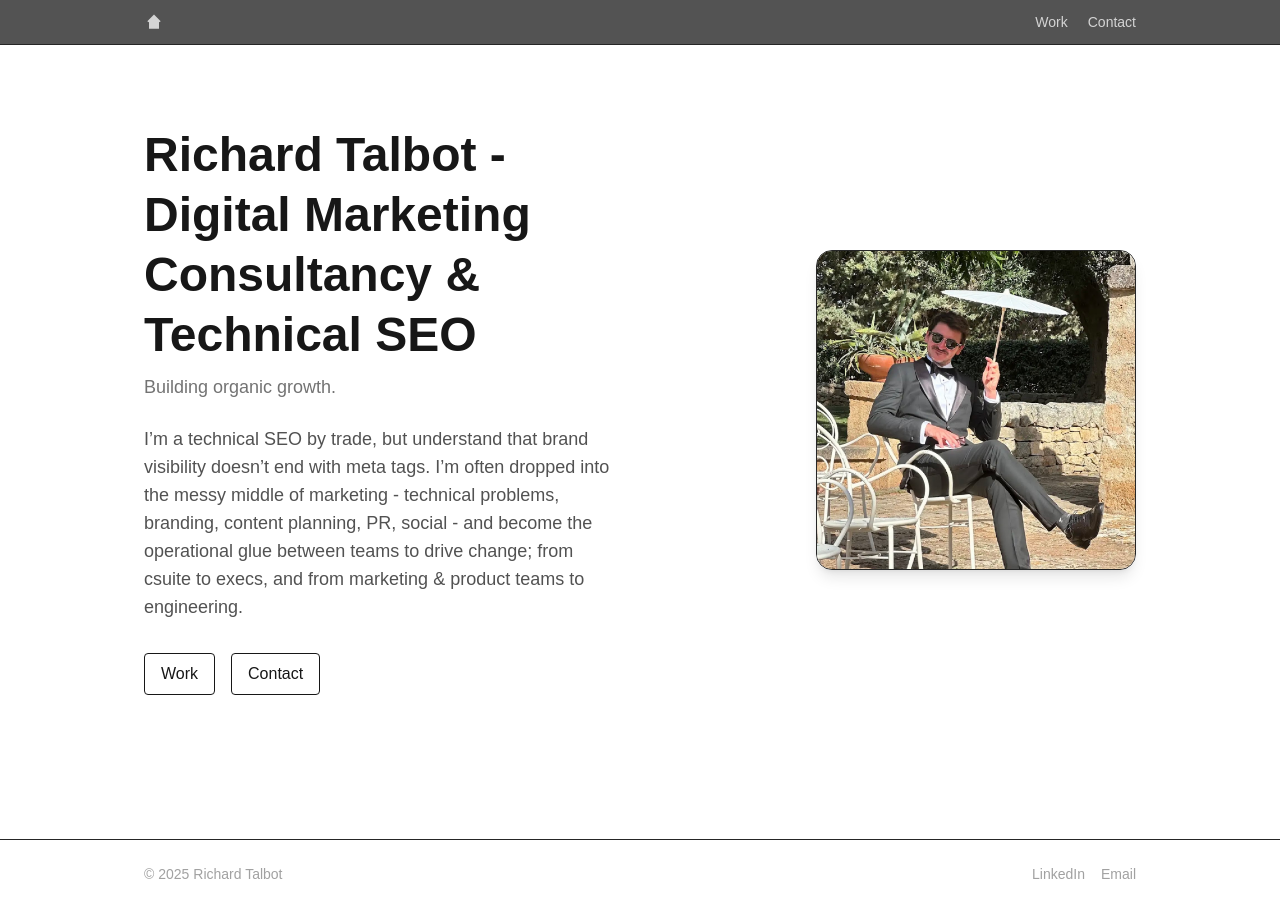
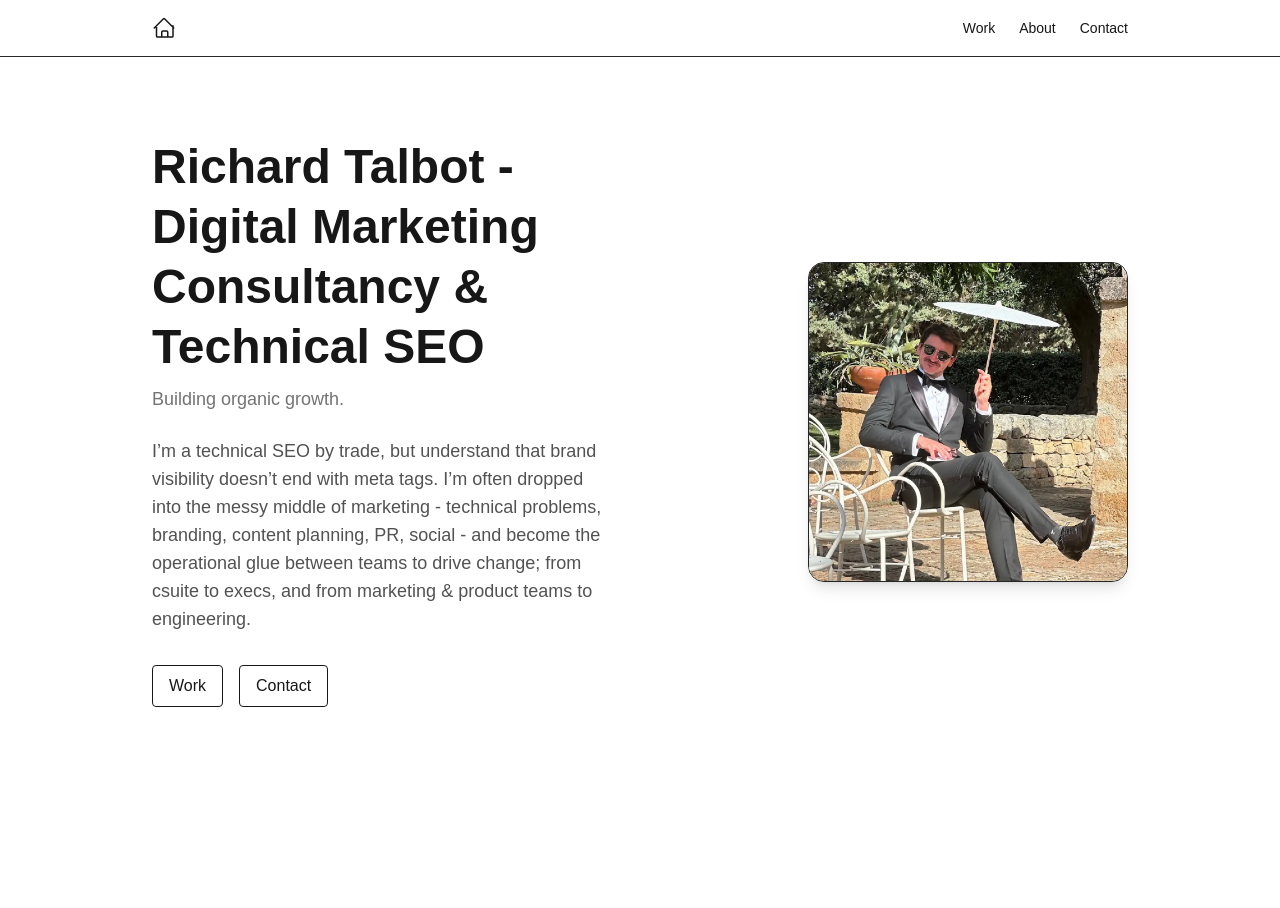
Before and after one commit to rht55/seo-site, a Next.js app: page / in a window 1280 px wide. After the commit the page ends 800 px from the top, so only its background shows below. Built offline with nearby package versions, Linux system fonts and the light colour scheme.

Commit message:
Update layout.tsx

```diff
--- a/app/layout.tsx
+++ b/app/layout.tsx
@@ -1,96 +1,50 @@
-import type { Metadata } from "next";
 import "./globals.css";
+import Link from "next/link";
 
-export const metadata: Metadata = {
-  metadataBase: new URL("https://www.richardhtalbot.co.uk"),
-  title: {
-    default: "Richard Talbot — Digital Marketing Consultancy & Technical SEO",
-    template: "%s — Richard Talbot",
-  },
-  description:
-    "Technical SEO, analytics, and digital strategy consultancy for growth-focused brands.",
-  openGraph: {
-    type: "website",
-    siteName: "Richard Talbot",
-    title: "Richard Talbot — Technical SEO & Digital Strategy",
-    description:
-      "Technical SEO, analytics, and digital strategy consultancy for growth-focused brands.",
-    url: "https://www.richardhtalbot.co.uk",
-  },
-  twitter: {
-    card: "summary_large_image",
-    title: "Richard Talbot — Technical SEO & Digital Strategy",
-    description:
-      "Technical SEO, analytics, and digital strategy consultancy for growth-focused brands.",
-  },
+export const metadata = {
+  title: "Richard Talbot — Digital Marketing Consultancy & Technical SEO",
+  description: "Building organic growth.",
 };
 
-function SiteHeader() {
+export default function RootLayout({ children }) {
   return (
-    <header className="sticky top-0 z-50 backdrop-blur supports-[backdrop-filter]:bg-neutral-950/70 bg-neutral-950/70 border-b border-neutral-800">
-      <nav className="mx-auto max-w-5xl flex items-center justify-between px-4 py-3 text-sm text-neutral-300">
-        {/* Home icon link */}
-        <a href="/" className="hover:text-white transition">
+    <html lang="en">
+      <body className="bg-black text-white font-sans">
+        <header className="border-b border-neutral-800">
+          <nav className="max-w-5xl mx-auto flex items-center justify-between py-4 px-6">
+            <Link href="/" className="text-xl hover:opacity-80">
+              <span className="sr-only">Home</span>
               <svg
                 xmlns="http://www.w3.org/2000/svg"
+                fill="none"
                 viewBox="0 0 24 24"
-            fill="currentColor"
-            className="w-5 h-5"
+                strokeWidth={1.5}
+                stroke="currentColor"
+                className="w-6 h-6"
               >
-            <path d="M12 3l8 8-1.4 1.4L18 11.8V20H6v-8.2l-.6.6L4 11l8-8z" />
+                <path
+                  strokeLinecap="round"
+                  strokeLinejoin="round"
+                  d="M2.25 12l8.954-8.955c.44-.439 1.152-.439 1.591 0L21.75 12M4.5 9.75v10.125c0 .621.504 1.125 1.125 1.125H9.75v-4.875c0-.621.504-1.125 1.125-1.125h3.75c.621 0 1.125.504 1.125 1.125V21h4.125c.621 0 1.125-.504 1.125-1.125V9.75M8.25 21h8.25"
+                />
               </svg>
-        </a>
+            </Link>
 
-        <div className="flex gap-5">
-          <a className="hover:text-white transition" href="/work">
+            <div className="flex items-center space-x-6 text-sm">
+              <Link href="/work" className="hover:text-neutral-400">
                 Work
-          </a>
-          <a className="hover:text-white transition" href="/contact">
+              </Link>
+              <Link href="/about" className="hover:text-neutral-400">
+                About
+              </Link>
+              <Link href="/contact" className="hover:text-neutral-400">
                 Contact
-          </a>
+              </Link>
             </div>
           </nav>
         </header>
-  );
-}
 
-function SiteFooter() {
-  return (
-    <footer className="border-t border-neutral-800 mt-16 text-neutral-400">
-      <div className="mx-auto max-w-5xl px-4 py-6 text-sm flex items-center justify-between">
-        <p>© {new Date().getFullYear()} Richard Talbot</p>
-        <div className="flex gap-4">
-          <a
-            className="hover:text-white"
-            href="https://www.linkedin.com/in/rick-talbot-47525b53"
-            target="_blank"
-            rel="noreferrer"
-          >
-            LinkedIn
-          </a>
-          <a
-            className="hover:text-white"
-            href="mailto:hello@richardhtalbot.co.uk"
-          >
-            Email
-          </a>
-        </div>
-      </div>
-    </footer>
-  );
-}
-
-export default function RootLayout({
-  children,
-}: {
-  children: React.ReactNode;
-}) {
-  return (
-    <html lang="en">
-      <body className="bg-neutral-950 text-neutral-100 antialiased">
-        <SiteHeader />
-        <main className="mx-auto max-w-5xl px-4">{children}</main>
-        <SiteFooter />
+        <main className="max-w-5xl mx-auto px-6">{children}</main>
       </body>
     </html>
   );
```
Lines whose indentation alone changed are shown as unchanged.
